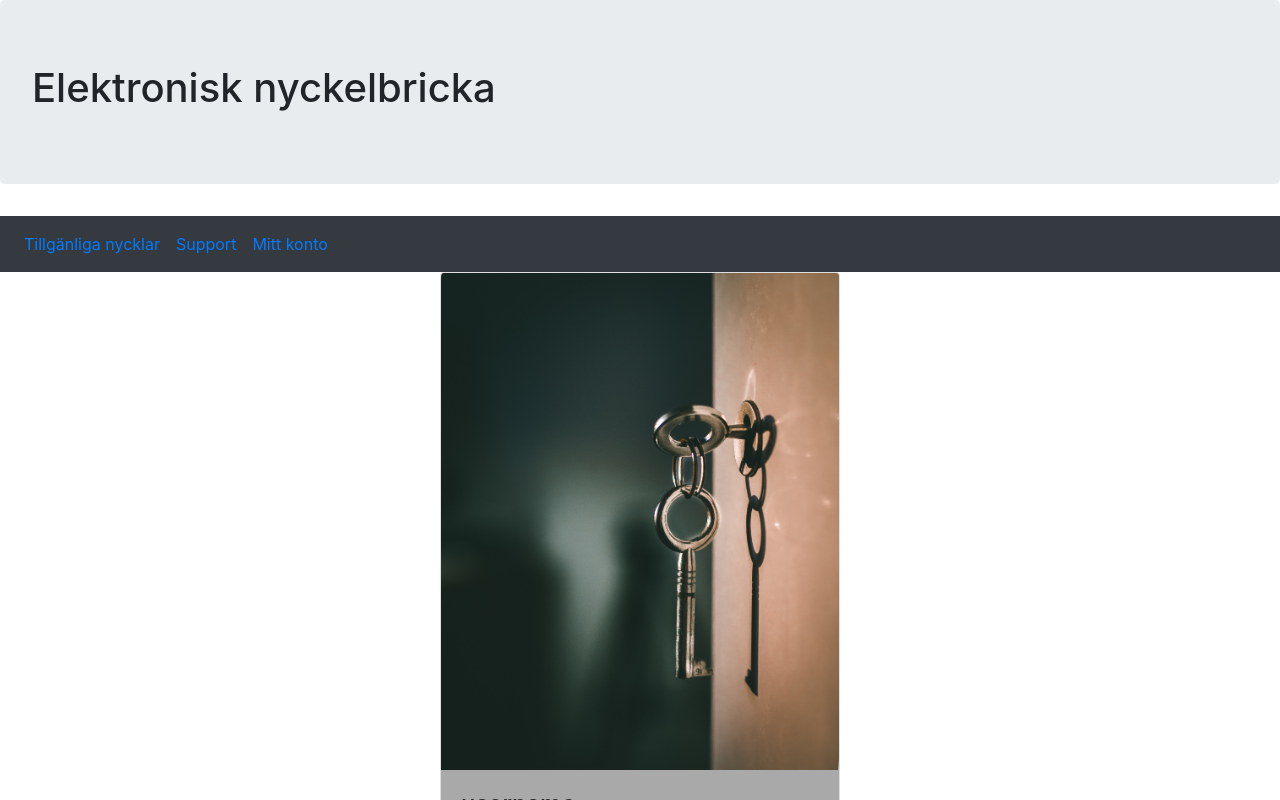
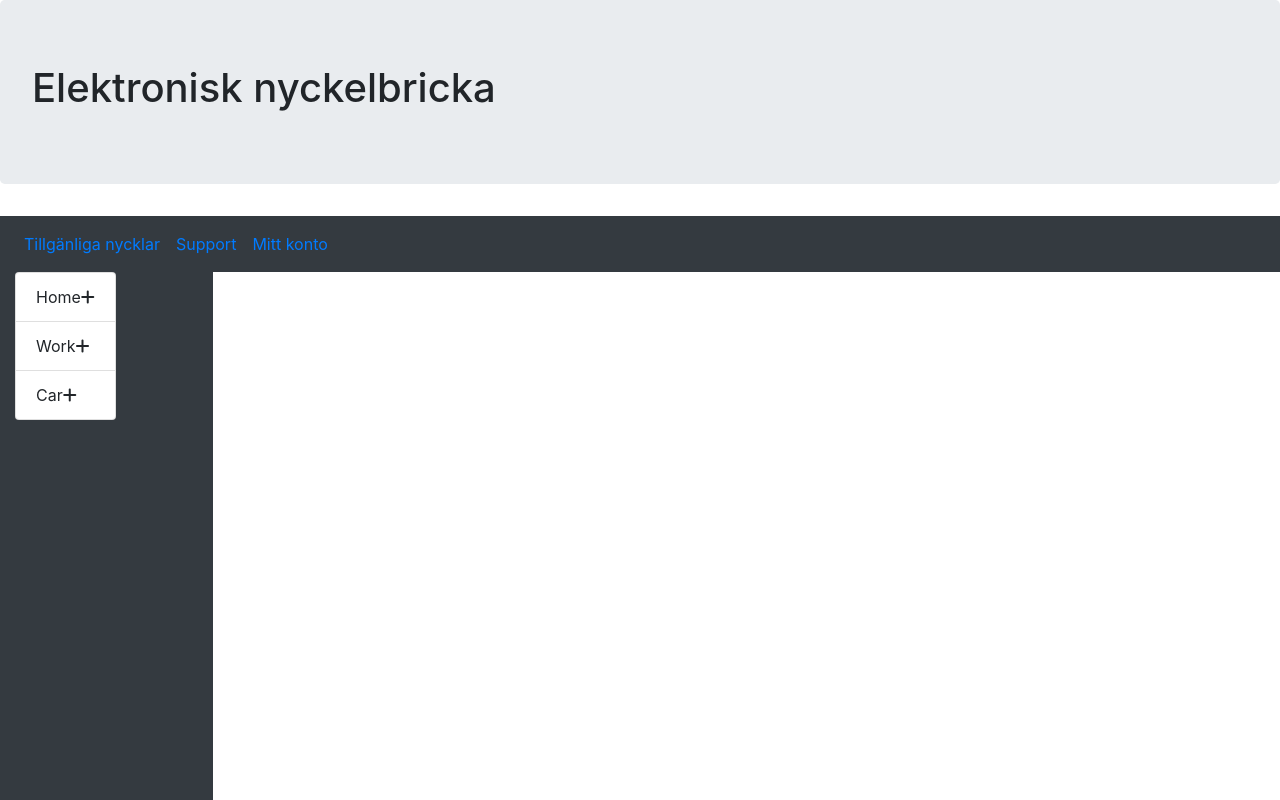
Before and after one commit to alex-nil/EnGodStart, a React app: page / in a window 1280 px wide. Both pictures are taken after a click on the button "Login". Shown: the top 800 px of the page. Built offline with nearby package versions, Linux system fonts and the light colour scheme.

Commit message:
fixed add Key

```diff
--- a/package.json
+++ b/package.json
@@ -19,9 +19,11 @@
   },
   "devDependencies": {
     "@babel/core": "^7.9.0",
+    "@babel/plugin-proposal-class-properties": "^7.8.3",
     "@babel/preset-env": "^7.9.5",
     "@babel/preset-react": "^7.9.4",
     "babel-loader": "^8.1.0",
+    "babel-plugin-transform-class-properties": "^6.24.1",
     "html-loader": "^1.1.0",
     "html-webpack-plugin": "^4.2.0",
     "webpack": "^4.43.0",
--- a/src/components/app.jsx
+++ b/src/components/app.jsx
@@ -1,4 +1,3 @@
-import ReactDOM from "react-dom";
 import React from "react";
 
 import Menu from "./menu.jsx";
@@ -15,6 +14,7 @@ class App extends React.Component {
       password: "password",
       isLoggedIn: false,
       errorMsg: "",
+      keys: [],
     };
     this.onClick = this.onClick.bind(this);
   }
@@ -32,18 +32,24 @@ class App extends React.Component {
 
   loginForm() {
     if (this.state.isLoggedIn == true) {
-      return <KeyBadge username={this.state.username} />;
+      return <KeyBadge keys={this.state.keys} username={this.state.username} />;
     } else {
       return <Login onClick={this.onClick} errorMsg={this.state.errorMsg} />;
     }
   }
+  onAddKey = (item) => {
+    console.log(item);
+    this.state.keys.push(item);
+    const myList = this.state.keys;
+    this.setState({ keys: myList });
+  };
 
   render() {
     return (
       <div>
         <Header />
         <Menu />
-        <Keys />
+        <Keys onClick={this.onAddKey} />
         {this.loginForm()}
       </div>
     );
--- a/src/components/keyBadge.jsx
+++ b/src/components/keyBadge.jsx
@@ -4,18 +4,28 @@ class KeyBadge extends React.Component {
   render() {
     return (
       <div className="d-flex justify-content-center">
-        <div className="card" style={{ width: "400px" }}>
+        <div className="card" style={{ width: "20%" }}>
           <img
             className="card-img-top"
             src="../../images/key.jpg"
             alt="Card image"
           />
-          <div className="card-body" style={{ backgroundColor: "darkgray" }}>
+          <div className="card-body bg-dark">
             <h4 className="card-title">{this.props.username}</h4>
-            <p className="card-text" style={{ color: "green" }}>
-              Some example text.
+            <p className="card-text text-light" style={{ color: "green" }}>
+              Login to add keys to your keychain
             </p>
           </div>
+          <ul className="list-group" style={{ backgroundColor: "black" }}>
+            {this.props.keys.map((key, index) => {
+              return (
+                <li key={index.toString()} className="list-group-item">
+                  <h5>{key}</h5>
+                  <i className="fas fa-ban"></i>
+                </li>
+              );
+            })}
+          </ul>
         </div>
       </div>
     );
--- a/src/components/keys.jsx
+++ b/src/components/keys.jsx
@@ -4,21 +4,29 @@ class Keys extends React.Component {
   constructor(props) {
     super(props);
     this.state = {
-      keys: {
-        key1: "Home",
-        key2: "Work",
-        key3: "Car",
-      },
+      keys: ["Home", "Work", "Car"],
     };
-  }
-  myKeys() {
-    return this.state.keys.map((key) => <li>key</li>);
   }
 
   render() {
     return (
-      <div>
-        <ul className="list-group">{this.myKeys}</ul>
+      <div
+        className="col-sm-2 bg-dark d-inline-flex"
+        style={{ height: "1200px" }}
+      >
+        <ul className="list-group">
+          {this.state.keys.map((key, index) => {
+            return (
+              <li key={index.toString()} className="list-group-item">
+                {key}
+                <i
+                  onClick={() => this.props.onClick(this.state.keys[index])}
+                  className="fas fa-plus"
+                ></i>
+              </li>
+            );
+          })}
+        </ul>
       </div>
     );
   }
--- a/src/components/loginForm.jsx
+++ b/src/components/loginForm.jsx
@@ -18,13 +18,25 @@ class LoginForm extends React.Component {
 
   render() {
     return (
-      <div>
-        <div className="card">
-          <div className="card-body">
-            <h1>{this.state.username}</h1>
-            <h1>{this.state.password}</h1>
-            <h4 className="card-title">Welcome</h4>
-            <p className="card-text">Login to start managing your keys!</p>
+      <div
+        className="d-inline-flex justify-content-center"
+        style={{ height: "400px" }}
+      >
+        <div
+          className="card"
+          style={{
+            margin: "20px",
+            width: "400px",
+            backgroundImage: "url(" + "../../images/lock.jpg" + ")",
+            backgroundSize: "contain",
+            backgroundSize: "cover",
+          }}
+        >
+          <div className="card-body justify-content-center">
+            <h2 className="card-title text-light">Welcome</h2>
+            <h4 className="card-text text-light">
+              Login to start managing your keys!
+            </h4>
             <input
               type="text"
               name="username"
@@ -38,7 +50,11 @@ class LoginForm extends React.Component {
               onChange={this.onChange}
             />
             <p className="danger">{this.props.errorMsg}</p>
-            <button onClick={() => this.props.onClick(this.state)}>
+            <button
+              type="button"
+              className="button btn-primary"
+              onClick={() => this.props.onClick(this.state)}
+            >
               Login
             </button>
           </div>
```
Also changed, not shown: .babelrc, 2 other files (tests, documents, lock files or other folders).
